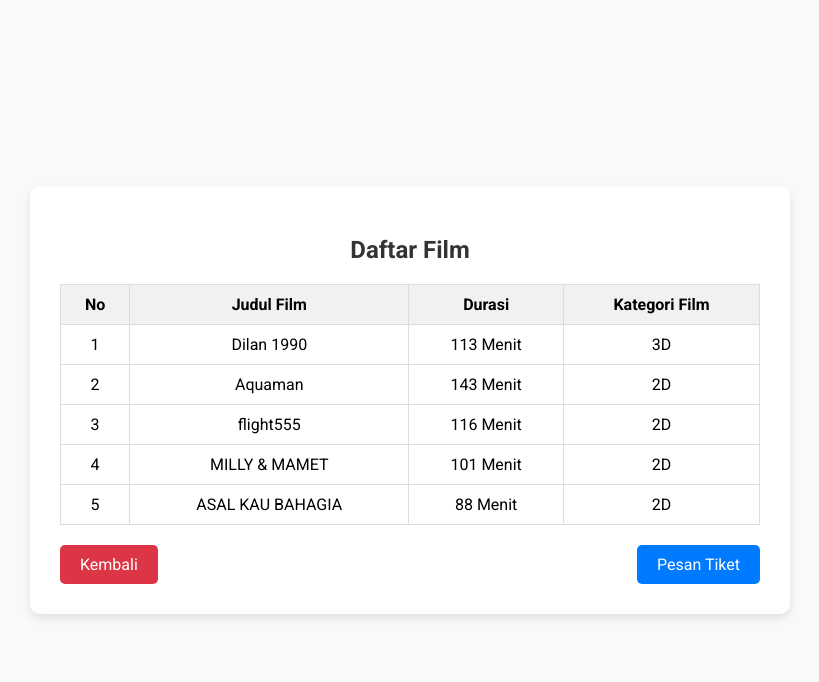
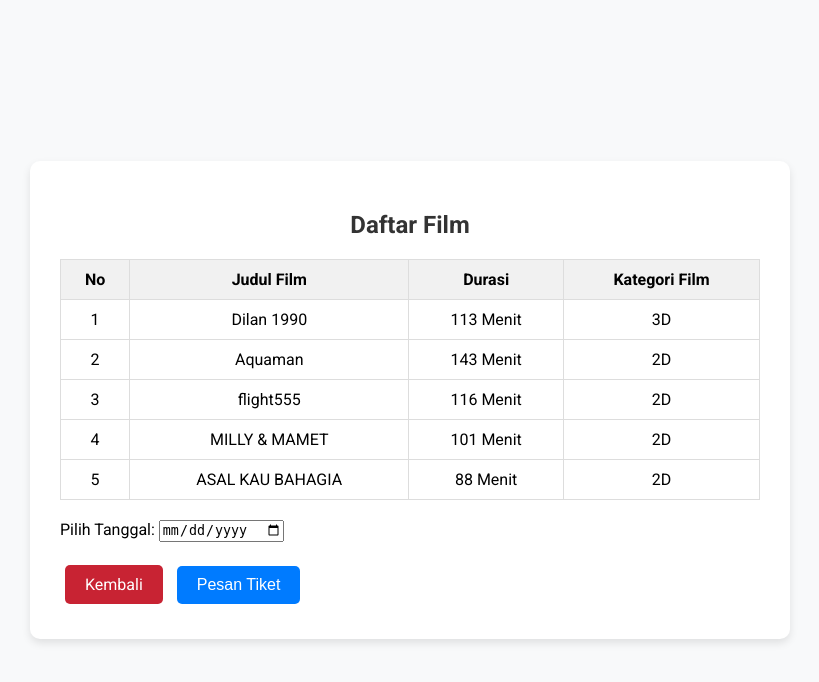
Before and after one commit to natasyahelmalia/cinema_tickets, a PHP site: page /tiket/index.php in a window 1280 px wide. Shown: the top 682 px of the page, without its empty margins (230-1049 px from the left). Run offline with PHP 8.4, Linux system fonts and the light colour scheme; data comes from the database, SQL or seed files in the repository.

Commit message:
feat: add date and price

```diff
--- a/tiket/index.php
+++ b/tiket/index.php
@@ -24,14 +24,9 @@ include '../koneksi.php';
 			</thead>
 			<tbody>
 				<?php
-				if (isset($_GET['cari'])) {
-					$cari = $_GET['cari'];
-					$data = mysqli_query($con, "SELECT * FROM film WHERE judul_film LIKE '%".$cari."%'");
-				} else {
-					$data = mysqli_query($con, "SELECT * FROM film");
-				}
+				$data = mysqli_query($con, "SELECT * FROM film");
+				$no = 1;
 
-				$no = 1;
 				while ($d = mysqli_fetch_array($data)) {
 				?>
 				<tr>
@@ -44,8 +39,13 @@ include '../koneksi.php';
 			</tbody>
 		</table>
 		<div class="navigation">
-			<a href="../" class="back-button">Kembali</a>
-			<a href="pesan_tiket.php" class="btn">Pesan Tiket</a>
+			<form action="pesan_tiket.php" method="get">
+				<label for="tanggal">Pilih Tanggal:</label>
+				<input type="date" id="tanggal" name="tanggal" required>
+				<br><br>
+				<a href="../" class="btn back-button">Kembali</a>
+				<input type="submit" class="btn" value="Pesan Tiket">
+			</form>
 		</div>
 	</div>
 </body>
--- a/tiket/style.css
+++ b/tiket/style.css
@@ -49,12 +49,17 @@ h2 {
 }
 
 .btn {
+  background-color: #007BFF;
+  color: white;
   padding: 10px 20px;
-  background-color: #007bff;
-  color: white;
+  border: none;
+  border-radius: 5px;
   text-decoration: none;
-  border-radius: 5px;
-  transition: background-color 0.3s ease;
+  text-align: center;
+  flex: 1;
+  margin: 5px;
+  cursor: pointer;
+  font-size: 16px;
 }
 
 .btn:hover {
@@ -62,12 +67,17 @@ h2 {
 }
 
 .back-button {
+  background-color: #c82333;
+  color: white;
   padding: 10px 20px;
-  background-color: #dc3545;
-  color: white;
+  border: none;
+  border-radius: 5px;
   text-decoration: none;
-  border-radius: 5px;
-  transition: background-color 0.3s ease;
+  text-align: center;
+  flex: 1;
+  margin: 5px;
+  cursor: pointer;
+  font-size: 16px;
 }
 
 .back-button:hover {
```
Also changed, not shown: tiket/detail_tiket.php (+10 -0 lines), tiket/pesan_tiket.php (+15 -5 lines).
